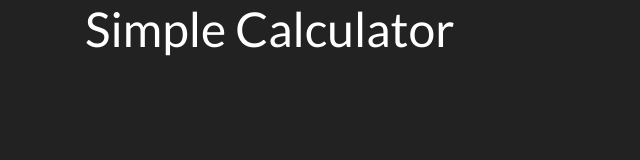
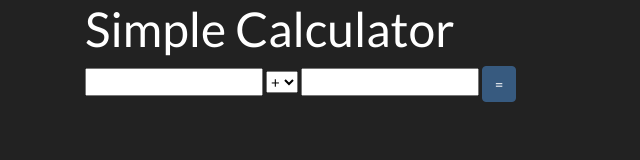
Before and after one commit to WildCodeSchool/simple-calculator-btz-0920, a plain HTML site: page index.html in a window 1280 px wide. Shown: the whole page, without its empty margins (0-640 px from the left). Drawn offline with Linux system fonts and the light colour scheme.

Commit message:
add form

```diff
--- a/index.html
+++ b/index.html
@@ -9,6 +9,18 @@
   <body>
     <main class="container">
       <h1>Simple Calculator</h1>
+
+      <form>
+        <input type="number" id="first" />
+        <select name="operand" id="operand">
+          <option value="add">+</option>
+          <option value="minus">-</option>
+          <option value="multiply">X</option>
+          <option value="divide">/</option>
+        </select>
+        <input type="number" id="second" />
+        <button class="btn btn-primary">=</button>
+      </form>
     </main>
   </body>
 </html>
```
